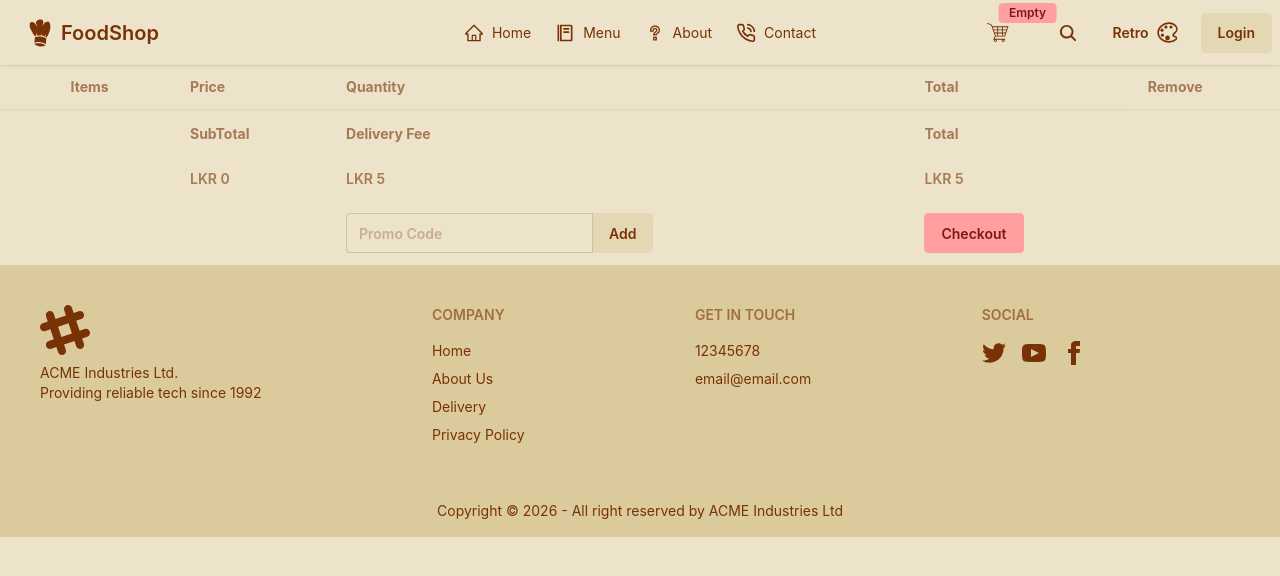
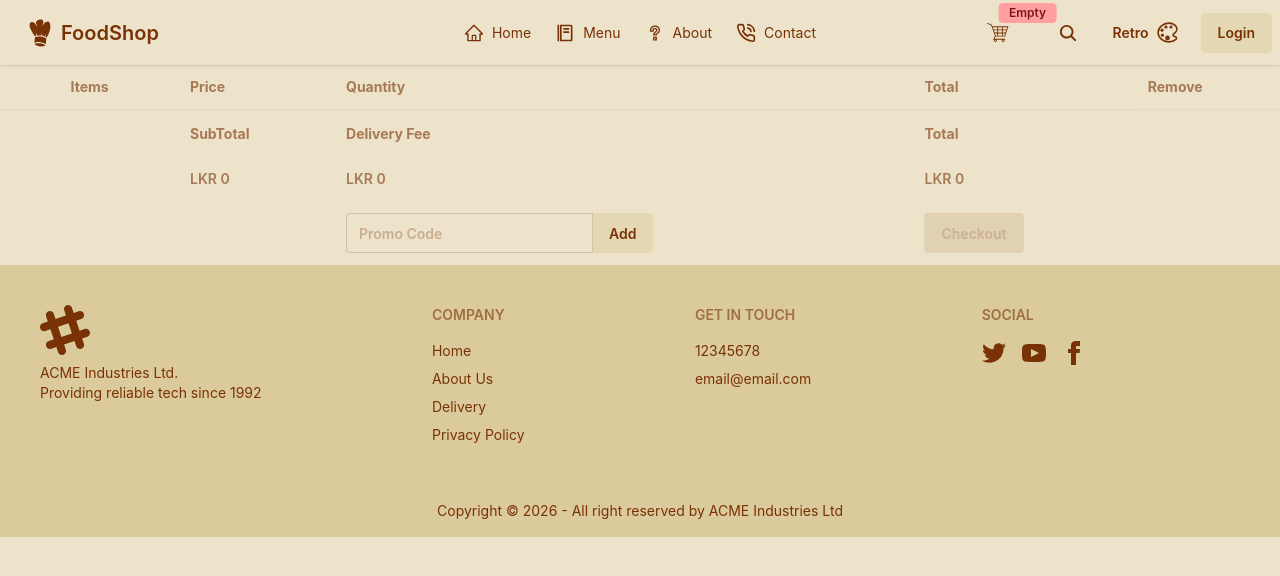
Before and after one commit to I-k-a-r-o-s/food_shop_frontend, a React app: page /cart in a window 1280 px wide. Shown: the top 576 px of the page. Built offline with nearby package versions, Linux system fonts and the light colour scheme; the HTML template or start-up script is replaced by a standard one.

Commit message:
code adjustment to prevent showing delivery fee when there are no items

```diff
--- a/src/pages/Cart.jsx
+++ b/src/pages/Cart.jsx
@@ -80,10 +80,13 @@ const Cart = () => {
                 {currency} {getTotalCartAmount()}
               </td>
               <td>
-                {currency} {deliveryFee}
+                {currency} {getTotalCartAmount() === 0 ? 0 : deliveryFee}
               </td>
               <td>
-                {currency} {getTotalCartAmount() + deliveryFee}
+                {currency}{" "}
+                {getTotalCartAmount() === 0
+                  ? 0
+                  : getTotalCartAmount() + deliveryFee}
               </td>
             </tr>
             <tr>
@@ -103,6 +106,7 @@ const Cart = () => {
               <td>
                 <button
                   className="btn btn-primary"
+                  disabled={getTotalCartAmount()===0}
                   onClick={() => navigate("/order")}
                 >
                   Checkout
```
